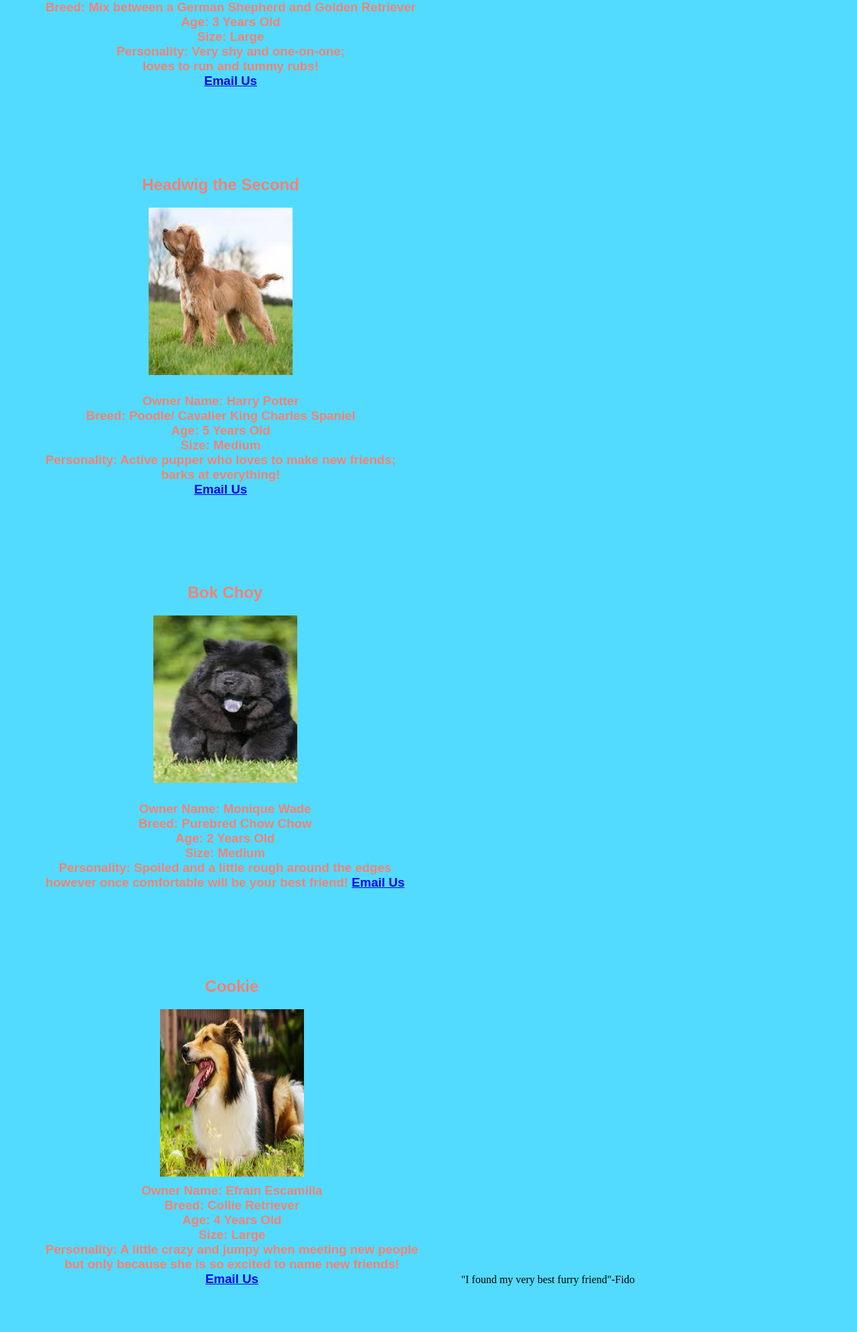
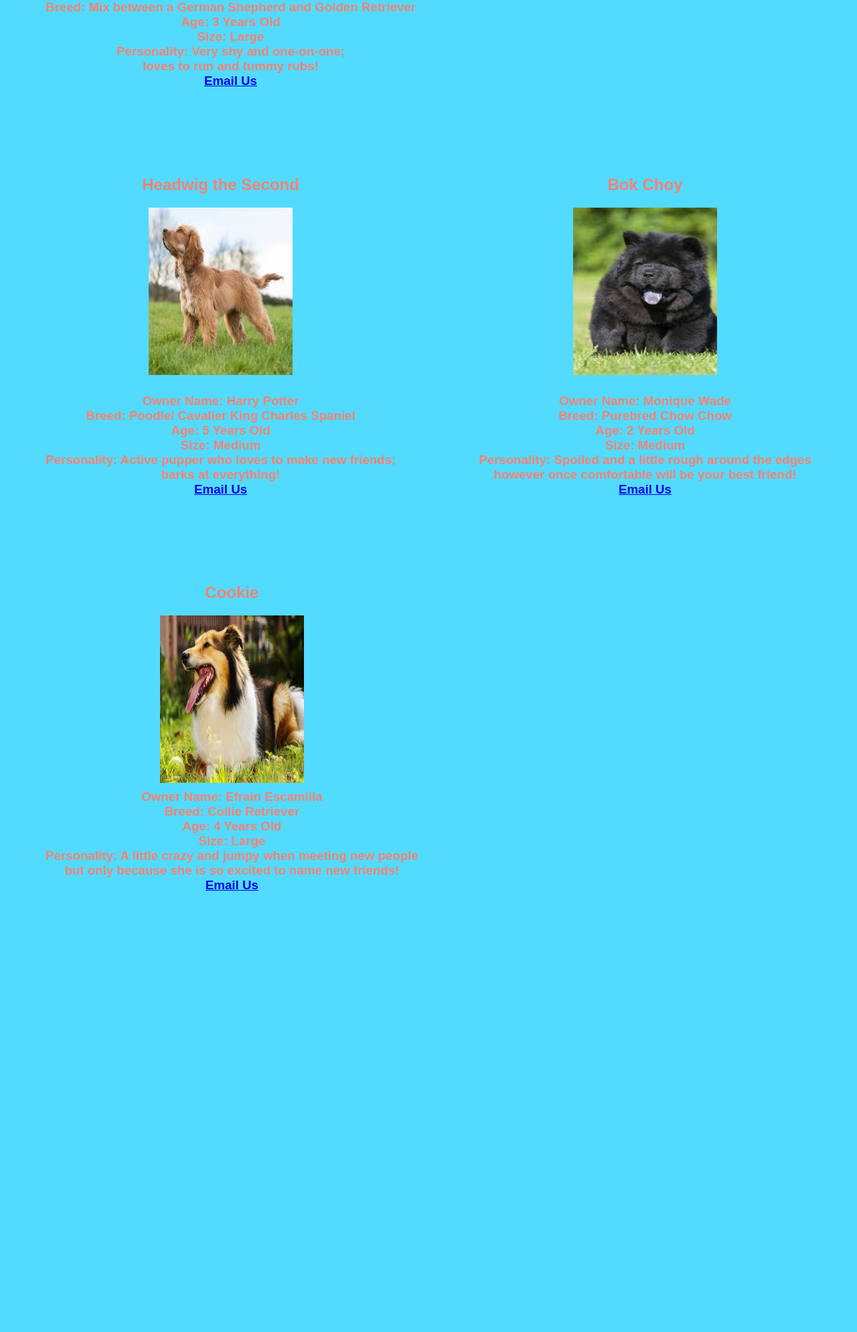
Before and after one commit to linamontes10-zz/sniff, a Python web app: template templates/newplaydate.html in a window 1280 px wide. Shown: the part 498-2487 px from the top of the page at 67% size. After the commit the page ends 1828 px from the top, so only its background shows below. Run offline with Jinja, Linux system fonts and the light colour scheme; the template is opened without the code that fills it, so the values that code supplies are empty.

Commit message:
bok choy email fix

```diff
--- a/templates/newplaydate.html
+++ b/templates/newplaydate.html
@@ -67,6 +67,7 @@
       <br/>
       Personality: Spoiled and a little rough around the edges <br/>
       however once comfortable will be your best friend!
+       <br/>
       <a href="mailto:bokandmo@gmail.com">Email Us</a>
 
     </h3>
@@ -92,6 +93,6 @@
 
     </h3>
   </div>
-"I found my very best furry friend"-Fido
+
 </body>
 </html>
```
